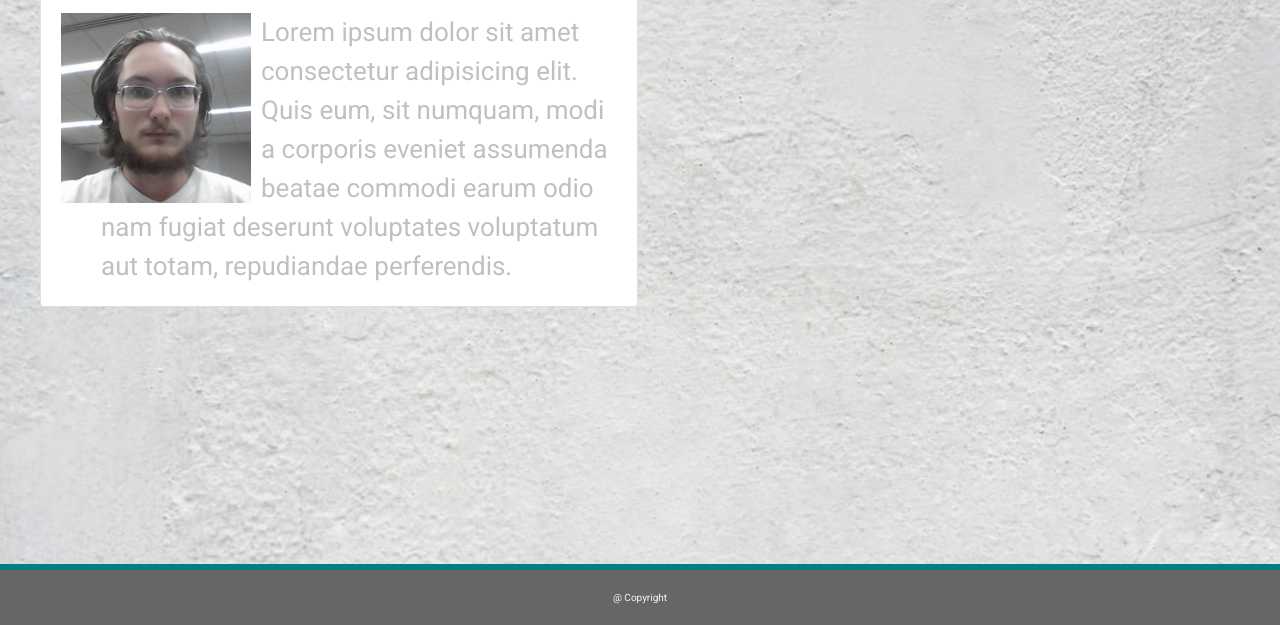
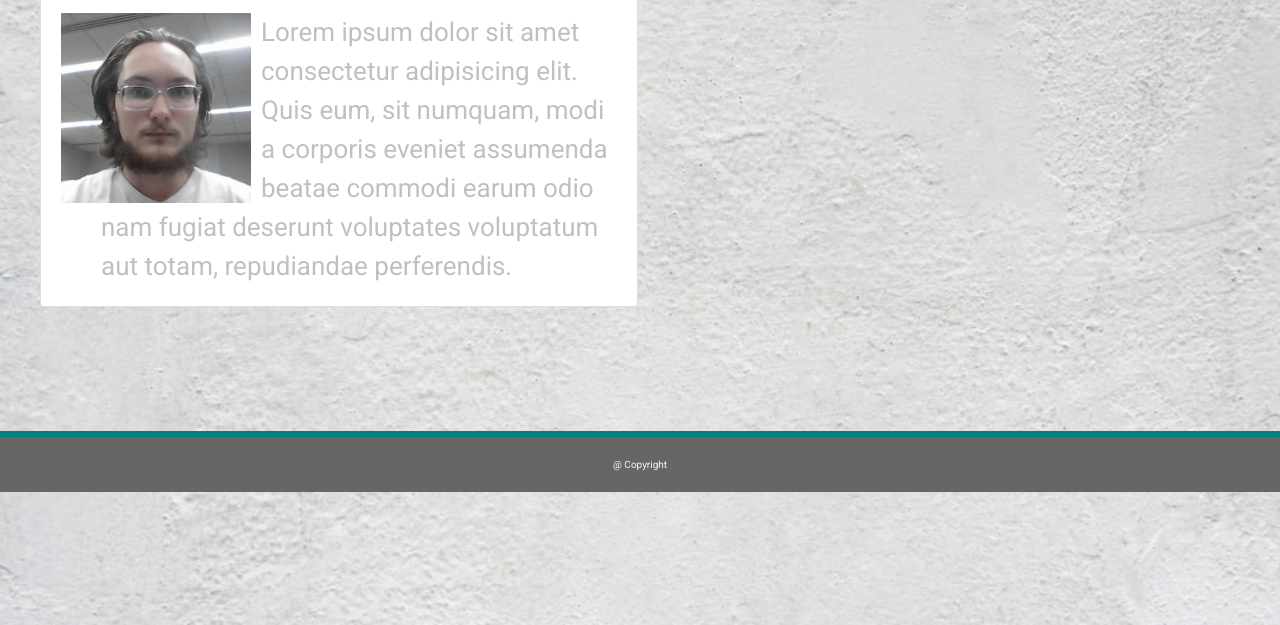
Before and after one commit to Owen-Elzic-Edwards/OldPortfolio, a plain HTML site: page index.html in a window 1280 px wide. Shown: the part 175-800 px from the top of the page. Drawn offline with nearby package versions, Linux system fonts and the light colour scheme.

Commit message:
fixed footer

```diff
--- a/Assets/style.css
+++ b/Assets/style.css
@@ -36,14 +36,12 @@ nav {
 footer {
     background-color: #666;
     padding: 20px;
-    position: fixed;
-    bottom: 0;
     width: 100%;
     color: whitesmoke;
     font-size: 10px;
     text-align: center;
     border-top: 6px solid teal;
-    margin-top: 50px;
+    margin-top: 80px;
 }
 
 .inline {
```
Also changed, not shown: Assets/contact.html (+1 -0 lines), Assets/portfolio.html (+1 -0 lines), index.html (+1 -0 lines).
